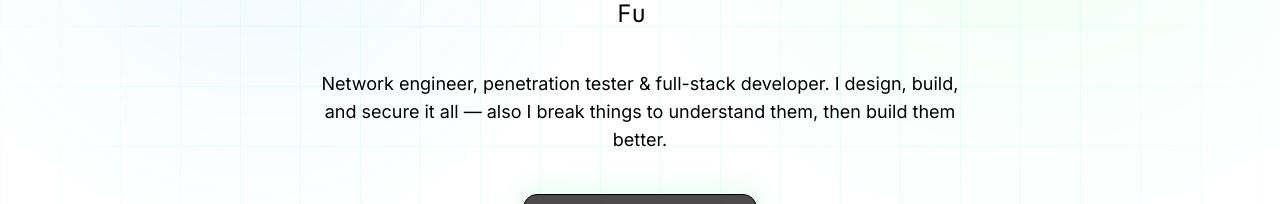
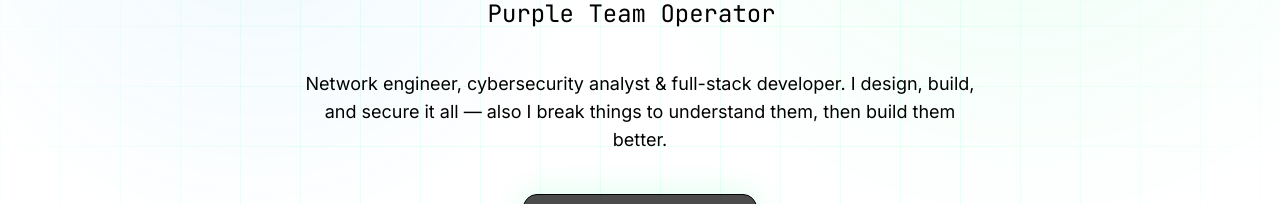
Before and after one commit to wannabexaker/wannabexaker.github.io, a Next.js app: page / in a window 1280 px wide. Shown: the part 274-478 px from the top of the page. Built offline with nearby package versions, Linux system fonts and the light colour scheme; no server answers.

Commit message:
content: replace 'penetration tester' with 'cybersecurity analyst' sitewide

```diff
--- a/src/app/layout.tsx
+++ b/src/app/layout.tsx
@@ -15,7 +15,7 @@ const jetBrainsMono = JetBrains_Mono({
 export const metadata: Metadata = {
   title: "Ioannis | Security & Development",
   description:
-    "Professional portfolio for Ioannis (wannabexaker), a network engineer, penetration tester, and full stack developer.",
+    "Professional portfolio for Ioannis (wannabexaker), a network engineer, cybersecurity analyst, and full stack developer.",
 };
 
 export default function RootLayout({
--- a/src/components/about.tsx
+++ b/src/components/about.tsx
@@ -9,7 +9,7 @@ export function AboutSection() {
         <Card className="border-primary/20 bg-card/80">
           <CardContent className="p-6 sm:p-8">
             <p className="max-w-prose text-base leading-8 text-foreground/90 sm:text-lg">
-              I&apos;m a network engineer and penetration tester based in Greece, with a purple team
+              I&apos;m a network engineer and cybersecurity analyst based in Greece, with a purple team
               mindset — I think like an attacker, defend like an engineer.
 
               My core is networking: MikroTik infrastructure, complex VLANs, VPN tunnels, BGP,
@@ -43,7 +43,7 @@ export function AboutSection() {
 ioannis
 $ cat roles.txt
 > Network Engineer (MikroTik / VLAN / VPN)
-> Penetration Tester
+> Cybersecurity Analyst
 > Purple Team Operator
 > Full Stack Developer
 > IoT & RF Systems Engineer
--- a/src/components/hero-block.tsx
+++ b/src/components/hero-block.tsx
@@ -9,7 +9,7 @@ import { Button } from "@/components/ui/button";
 
 const roles = [
   "Network Engineer",
-  "Penetration Tester",
+  "Cybersecurity Analyst",
   "Purple Team Operator",
   "Full Stack Developer",
 ];
@@ -89,7 +89,7 @@ export function HeroBlock() {
         </div>
 
         <p className="mx-auto max-w-2xl text-base leading-7 text-muted-foreground sm:text-lg">
-          Network engineer, penetration tester &amp; full-stack developer.
+          Network engineer, cybersecurity analyst &amp; full-stack developer.
           I design, build, and secure it all — also I break things to understand them, then build them better.
         </p>
 
```
